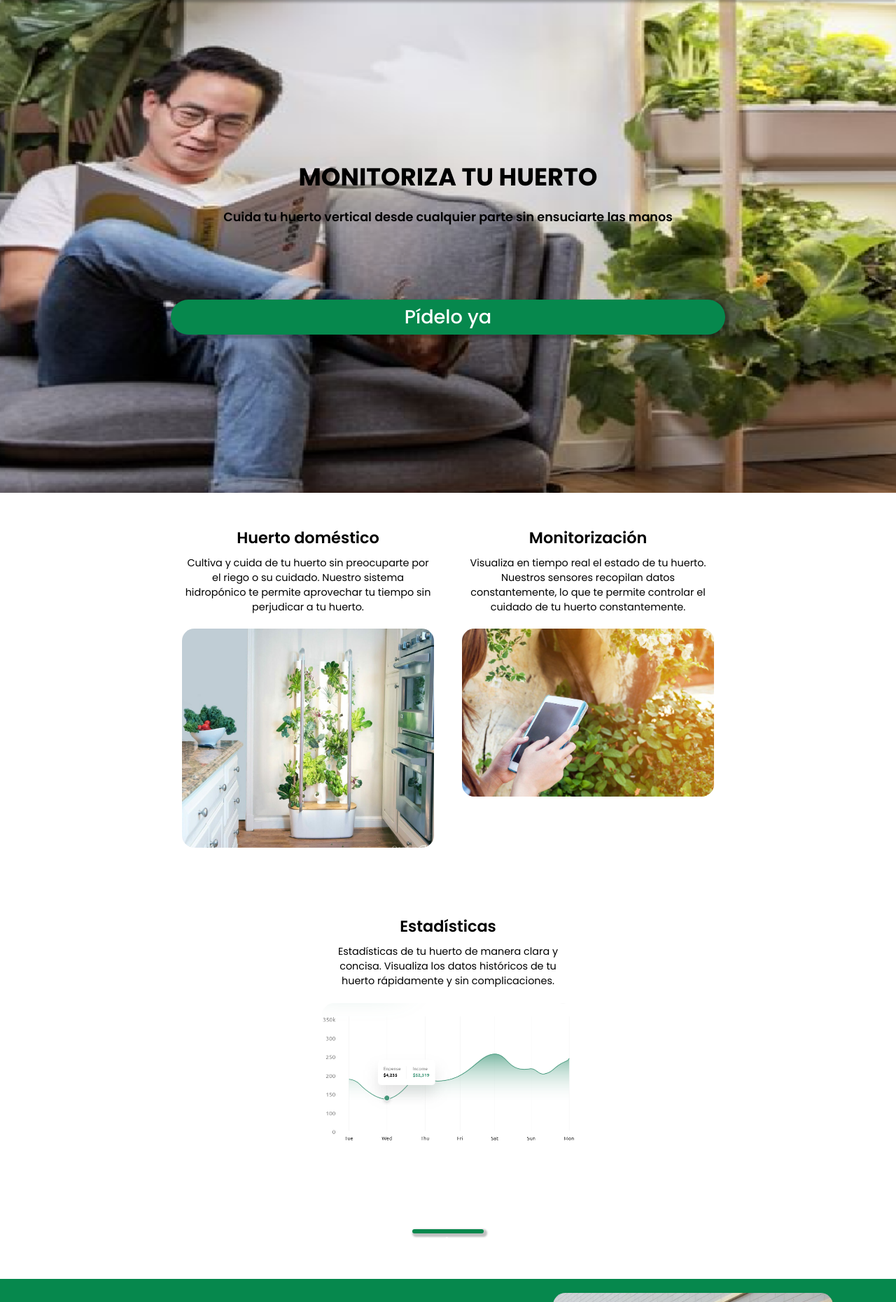
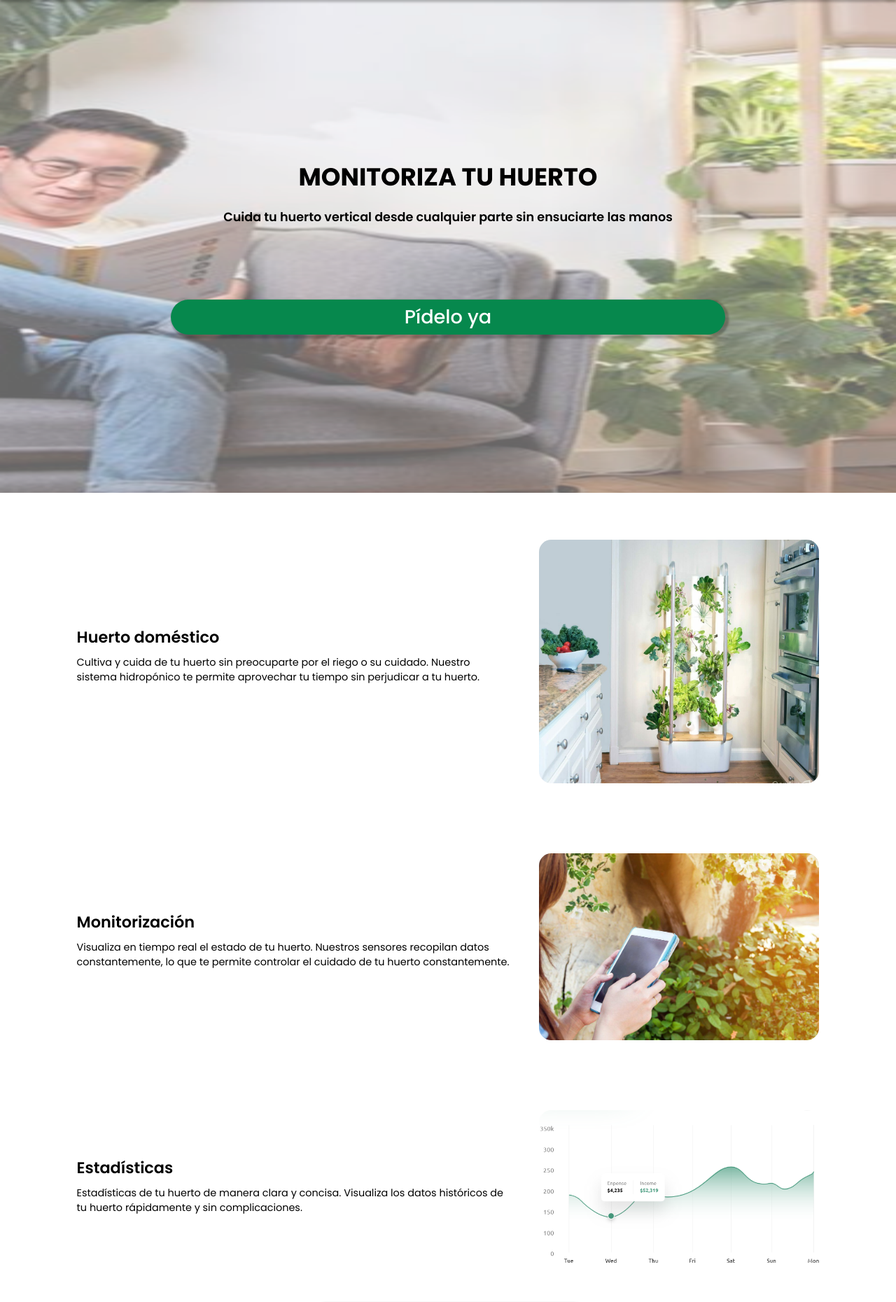
Before and after one commit to juandiazx/Huertodo, a PHP site: page / in a window 1280 px wide. Shown: the part 96-1956 px from the top of the page at 70% size. Run offline with PHP 8.4, Linux system fonts and the light colour scheme.

Commit message:
Landing page arreglada
Imagen hero arreglada, responsive tablet y pc

```diff
--- a/index.html
+++ b/index.html
@@ -59,34 +59,39 @@
 <main class="wrapper">
     <div class="contenedor-pc">
 
-        <div class="columnas-pc">
-            <section>
-                <h2>Huerto doméstico</h2>
-                <p>Cultiva y cuida de tu huerto sin preocuparte por el riego o su cuidado. Nuestro sistema hidropónico te permite aprovechar tu tiempo sin perjudicar a tu huerto.</p>
+        <section  id="seccion-info1">
+            <div class="columnas-pc">
+                <div class="content">
+                    <h2>Huerto doméstico</h2>
+                    <p>Cultiva y cuida de tu huerto sin preocuparte por el riego o su cuidado. Nuestro sistema hidropónico te permite aprovechar tu tiempo sin perjudicar a tu huerto.</p>
+                </div>
                 <img class="imagenes-landing" src="src/app/images/The%20Rise%20of%20At-Home%20Hydroponic%20Gardens%20(1).jpg" alt="Huerto doméstico">
-            </section>
-        </div>
-        <div class="columnas-pc">
-            <section>
-                <h2>Monitorización</h2>
-                <p>Visualiza en tiempo real el estado de tu huerto. Nuestros sensores recopilan datos constantemente, lo que te permite controlar el cuidado de tu huerto constantemente.</p>
+            </div>
+        </section>
+        <section id="seccion-info2">
+            <div class="columnas-pc">
+                <div class="content">
+                    <h2>Monitorización</h2>
+                    <p>Visualiza en tiempo real el estado de tu huerto. Nuestros sensores recopilan datos constantemente, lo que te permite controlar el cuidado de tu huerto constantemente.</p>
+                </div>
                 <img class="imagenes-landing" src="src/app/images/4%20High-Tech%20Garden%20Gadgets%20for%20Gardening%20in%20the%2021st%20Century%20(1).jpg" alt="Persona monitorizando en remoto">
-            </section>
-        </div>
-        <div class="columnas-pc">
-            <section>
-                <h2>Estadísticas</h2>
-                <p>Estadísticas de tu huerto de manera clara y concisa. Visualiza los datos históricos de tu huerto rápidamente y sin complicaciones.</p>
+            </div>
+        </section>
+        <section id="seccion-info3">
+            <div class="columnas-pc">
+                <div class="content">
+                    <h2>Estadísticas</h2>
+                    <p>Estadísticas de tu huerto de manera clara y concisa. Visualiza los datos históricos de tu huerto rápidamente y sin complicaciones.</p>
+                </div>
                 <img class="imagenes-landing" src="src/app/images/Food%20Delivery%20Web%20Based%20Dashboard%20(1).png" alt="Estadísticas monitorización huerto">
-            </section>
-        </div>
+            </div>
+        </section>
     </div>
-    <div class="contenedor-pc">
     <section id="contenedor-boton-saber-mas">
         <!--Boton Saber Más-->
         <button class="boton-verde-blanco"><a href="src/app/Producto.html">Saber más</a></button>
     </section>
-    </div>
+
 
 </main>
 <!-- Termina el main, explicación general -->
--- a/src/app/Administrador_Web.html
+++ b/src/app/Administrador_Web.html
@@ -15,6 +15,7 @@
   <link rel='stylesheet' href="css/main-menu.css"/>
   <link rel='stylesheet' href="css/estiloTrabajadores.css"/>
   <link rel='stylesheet' href="css/estilos-in.sesion-formularios.css"/>
+  <link rel='stylesheet' href="css/estilos_responsive.css"/>
 
 </head>
 <body>
--- a/src/app/css/estilos.css
+++ b/src/app/css/estilos.css
@@ -454,6 +454,8 @@ tbody tr:nth-child(even) {
     display: flex;
     align-items: center;
     justify-content: center;
+    max-width: 550px; /* Establece el ancho máximo deseado para el botón */
+    margin: 0 auto; /* Centra el botón horizontalmente en su contenedor */
     font-size: 92%;
 }
 
@@ -490,7 +492,6 @@ tbody tr:nth-child(even) {
     margin-bottom: 6em;
 }
 /*------------------------Termina landing page hero------------------------*/
-
 
 /*------------------------Comienza sección mantenimiento------------------------*/
 /*Estilo de la sección de mantenimiento en la landing page*/
--- a/src/app/css/estilos_responsive.css
+++ b/src/app/css/estilos_responsive.css
@@ -121,13 +121,80 @@
     }
 } /*
 
-/*Estilos responsive para la LandingPage*/
 
-@media screen and (min-width: 800px){
+/*LANDING PAGE RESPONSIVE*/
+
+@media screen and (min-width: 768px) and (max-width: 1399px) {
 
     /* Contenedor de la sección hero */
     #landing-page-hero {
-        background-image: url("../images/landingpagehero_2.png");
+        background-image: url("../images/landing-hero-respons1.png");
+    }
+
+    .contenedor-pc {
+        display: flex;
+        flex-wrap: wrap;
+        justify-content: center;
+        gap: 20px;
+    }
+
+    #seccion-info1 .columnas-pc,
+    #seccion-info2 .columnas-pc,
+    #seccion-info3 .columnas-pc {
+        display: flex;
+        flex-direction: row;
+        align-items: center;
+        justify-content: space-between;
+        padding: 20px;
+        background-color: transparent;
+    }
+
+    #seccion-info1 .columnas-pc .content,
+    #seccion-info2 .columnas-pc .content,
+    #seccion-info3 .columnas-pc .content {
+        flex: 1;
+        margin-right: 5vh; /* Margen entre el texto y la imagen */
+    }
+
+    #seccion-info1 .imagenes-landing,
+    #seccion-info2 .imagenes-landing,
+    #seccion-info3 .imagenes-landing {
+        max-width: 400px;
+        margin: 20px auto; /* Margen igual en todos los lados */
+    }
+
+    #seccion-mantenimiento .flex-container {
+        display: flex;
+        flex-wrap: wrap;
+        justify-content: center;
+        align-items: center;
+    }
+
+    #seccion-mantenimiento .content {
+        flex: 1;
+        text-align: center;
+        margin-right: 5vh; /* Margen entre el texto y la imagen */
+    }
+
+    #seccion-mantenimiento h3, #seccion-mantenimiento p {
+        text-align: left;
+    }
+
+    #seccion-mantenimiento .imagenes-landing {
+        max-width: 400px;
+        margin: 20px auto; /* Margen igual en todos los lados */
+        display: block;
+    }
+
+
+}
+
+
+@media screen and (min-width: 1400px){
+
+    /* Contenedor de la sección hero */
+    #landing-page-hero {
+        background-image: url("../images/landing-hero-respons2.png");
     }
 
     .contenedor-pc {
@@ -198,7 +265,9 @@
     }
 }
 
-/* Estilos para pantallas de escritorio */
+
+/*---------ESITLOS PARA EL  HEADER Y MENU RESPONSIVE---------------*/
+
 @media screen and (min-width: 768px) {
 
     /*Oculta el icono del menu*/
```
Also changed, not shown: src/app/images/landing-hero-respons1.png (added), src/app/images/landing-hero-respons2.png (added).
